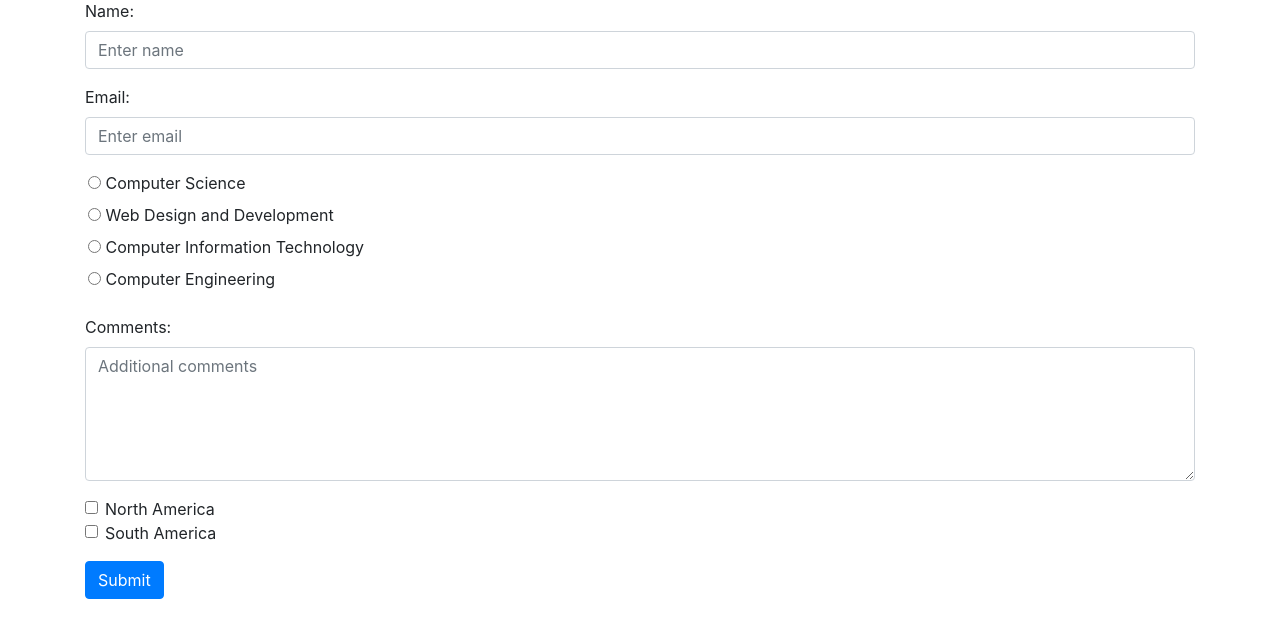
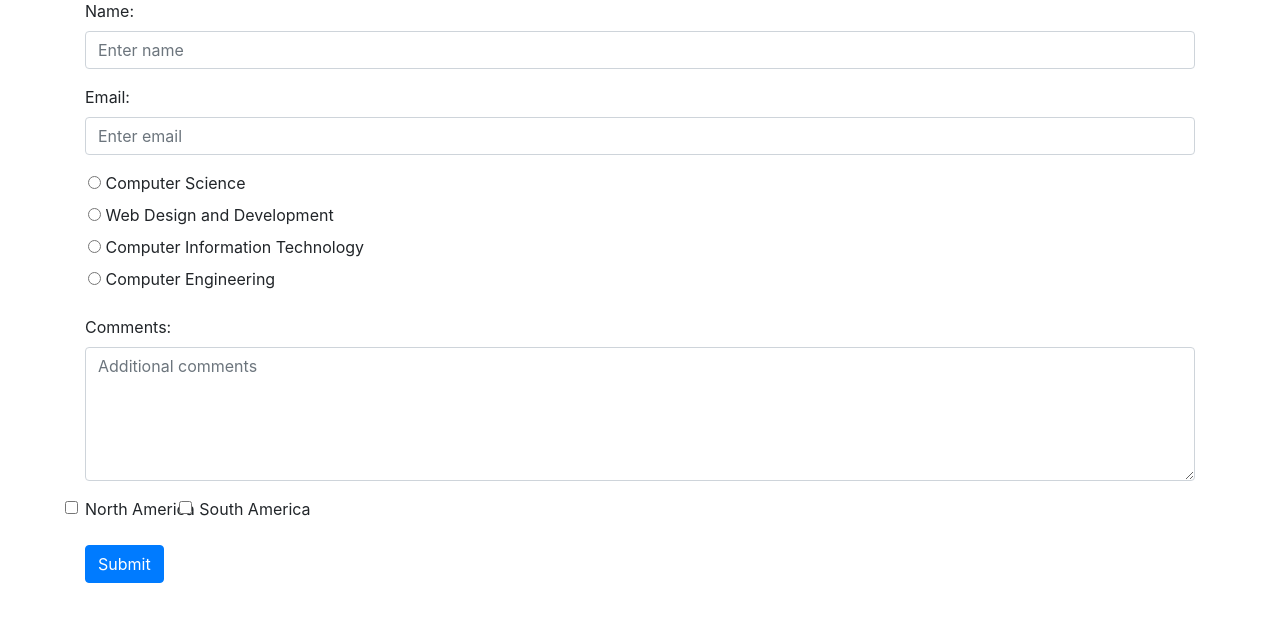
Before and after one commit to jordanburdett/team-activity-2, a PHP site: page / in a window 1280 px wide. Shown: the part 123-761 px from the top of the page. Run offline with PHP 8.4, Linux system fonts and the light colour scheme.

Commit message:
made the checkboxes inline

```diff
--- a/index.php
+++ b/index.php
@@ -51,14 +51,10 @@
                     <textarea class="form-control" id="comments" rows="5" placeholder="Additional comments" name="comments"></textarea>
                 </div>
                 <div class="form-group">
-                    <div class="form-check">
-                        <label class="form-check-label" for="check1">
-                        <input type="checkbox" class="form-check-input" id="check1" name="northAmerica" value="North America">North America</label>
-                    </div>
-                    <div class="form-check">
-                        <label class="form-check-label" for "check2">
-                        <input type="checkbox" class="form-check-input" id="check2" name="southAmerica" value="South America">South America</label>
-                    </div>
+                    <label class="checkbox-inline" for="check1">
+                    <input type="checkbox" class="form-check-input" id="check1" name="northAmerica" value="North America">North America</label>
+                    <label class="checkbox-inline" for "check2">
+                    <input type="checkbox" class="form-check-input" id="check2" name="southAmerica" value="South America">South America</label>
                 </div>
                 <button type="submit" class="btn btn-primary">Submit</button>
             </form>
```
